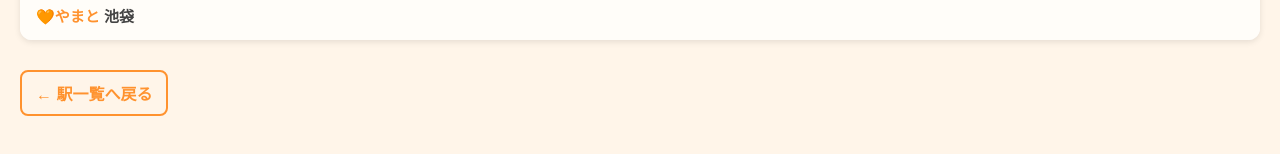
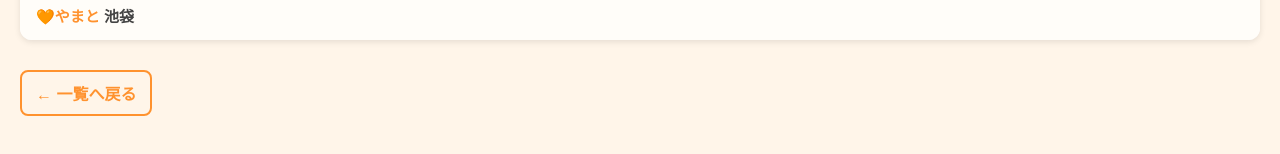
Before and after one commit to an5qq/an5qq.github.io, a plain HTML site: page stations/special.html in a window 1280 px wide. Shown: the part 576-730 px from the top of the page. Drawn offline with Linux system fonts and the light colour scheme.

Commit message:
Update special.html

```diff
--- a/stations/special.html
+++ b/stations/special.html
@@ -99,6 +99,7 @@
     <tr><td>🧡<span class="orange">やまと</span> 池袋</td></tr>
 </table>
 
-<a href="../index.html" class="back">← 駅一覧へ戻る</a>
+<a href="../index.html" class="back">← 一覧へ戻る</a>
+
 </body>
 </html>
```
